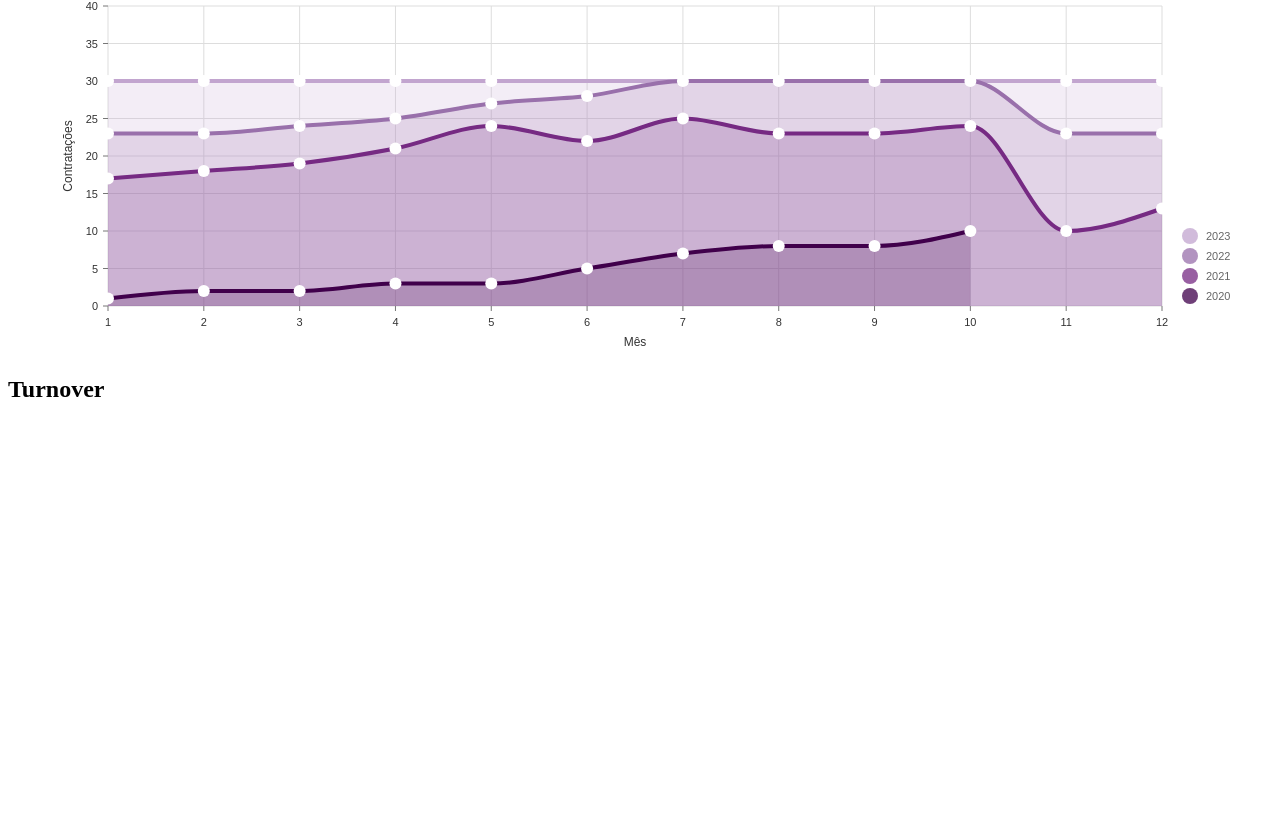
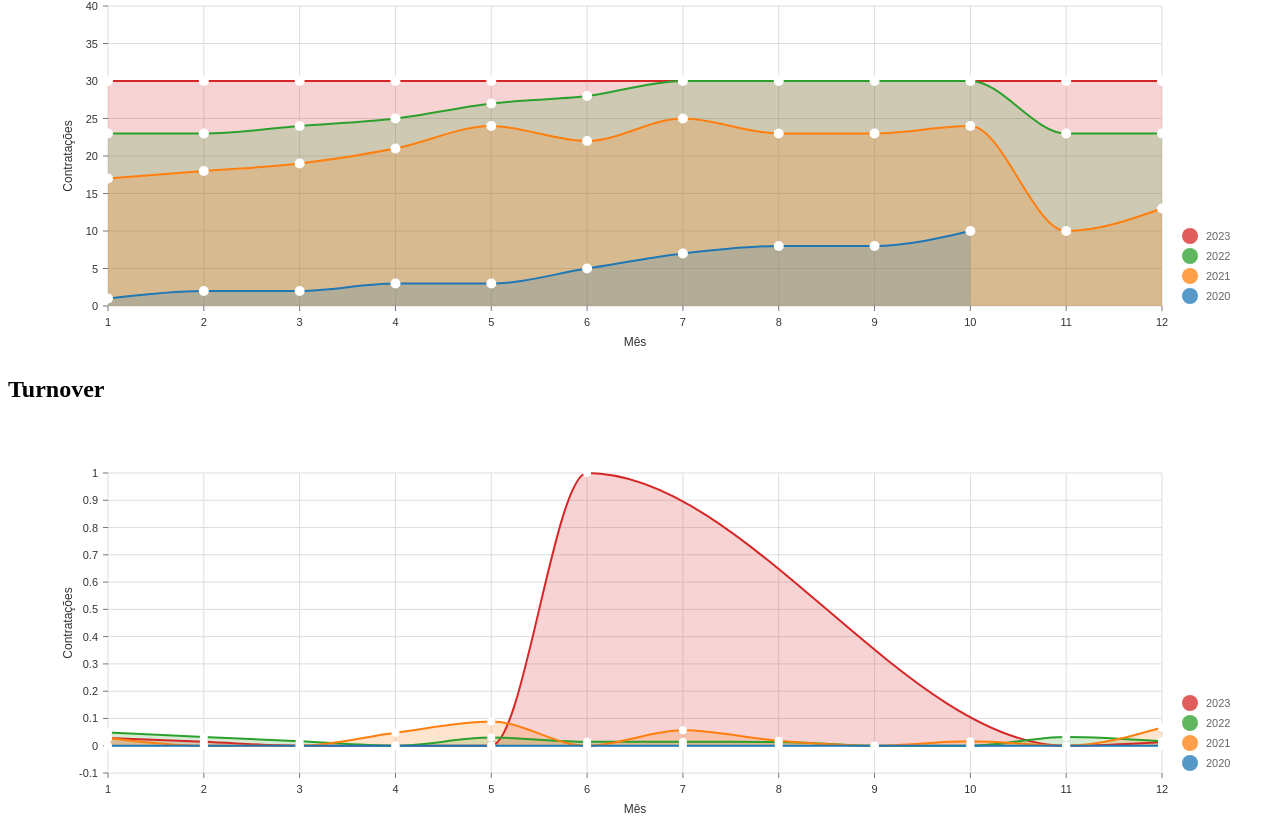
Before and after one commit to trkotovicz/payroll-charts-client, a React (Create React App) app: page /charts in a window 1280 px wide. Shown: the part 171-1002 px from the top of the page. Before the commit the page ends 800 px from the top, so only its background shows below. Built offline with nearby package versions, Linux system fonts and the light colour scheme.

Commit message:
feat: creates TurnoverChart component

```diff
--- a/src/components/HeadcountChart.js
+++ b/src/components/HeadcountChart.js
@@ -1,8 +1,5 @@
 import React from "react";
 import { ResponsiveLine } from "@nivo/line";
-
-
-
 
 function HeadcountChart({ data }) {
   if (!data) return null;
@@ -75,16 +72,16 @@ function HeadcountChart({ data }) {
           legendOffset: -40,
         }}
         enablePoints={true}
-        pointSize={12}
+        pointSize={10}
         pointColor="#ffffff"
         pointBorderWidth={2}
         pointBorderColor={{ from: 'serieColor', modifiers: [] }}
         enableGridX={true}
         enableGridY={true}
         useMesh={true}
-        colors={{ scheme: 'purpleRed_green' }}
-        // colors={{ scheme: 'spectral' }}
-        lineWidth={4}
+        // colors={{ scheme: 'purpleRed_green' }}
+        colors={{ scheme: 'category10' }}
+        lineWidth={2}
         enableArea={true}
         legends={[
           {
--- a/src/components/Turnover.js
+++ b/src/components/Turnover.js
@@ -0,0 +1,116 @@
+import React from "react";
+import { ResponsiveLine } from "@nivo/line";
+
+function TurnoverChart({ data }) {
+  if (!data) return null;
+
+  const organizedData = {};
+
+  data.turnover.forEach(({ month, value }) => {
+    const [year, monthNumber] = month.split('-');
+    if (!organizedData[year]) {
+      organizedData[year] = [];
+    }
+    organizedData[year].push({ month: monthNumber, value });
+  });
+
+  // ordena os meses
+  Object.values(organizedData).forEach((element) => {
+    element.sort((a, b) => parseInt(a.month) - parseInt(b.month));
+  });
+  // Ordena os anos
+  const sortedData = Object.entries(organizedData).sort((a, b) => parseInt(a[0]) - parseInt(b[0]));
+
+  // Cria um novo objeto com os anos ordenados
+  const orderedData = sortedData.reduce((acc, [year, data]) => {
+    acc[year] = data;
+    return acc;
+  }, {});
+
+  const monthOrder = ["03", "04", "05", "06", "07", "08", "09", "10", "11", "12", "01", "02"];
+
+  const chartData = Object.entries(orderedData).map(([year, dataPoints]) => ({
+    id: year,
+    data: dataPoints
+      .map(({ month, value }) => ({
+        x: monthOrder.indexOf(month) + 1,
+        y: value,
+      }))
+      .sort((a, b) => a.x - b.x), // Ordenar os dados pelo índice
+  }));
+
+  return (
+    <div style={{ height: '400px' }}>
+      <ResponsiveLine
+        data={chartData}
+        margin={{ top: 50, right: 110, bottom: 50, left: 100 }}
+        xScale={{
+          type: 'point',
+          useUTC: false,
+          precision: 'month',
+        }}
+        yScale={{ type: "linear", min: -0.01, max: "auto" }}
+        curve="monotoneX"
+        axisTop={null}
+        axisRight={null}
+        axisBottom={{
+          orient: "bottom",
+          tickSize: 5,
+          tickPadding: 5,
+          tickRotation: 0,
+          legend: 'Mês',
+          legendPosition: 'middle',
+          legendOffset: 36,
+        }}
+        axisLeft={{
+          orient: "left",
+          tickSize: 5,
+          tickPadding: 5,
+          tickRotation: 0,
+          legend: 'Contratações',
+          legendPosition: 'middle',
+          legendOffset: -40,
+        }}
+        enablePoints={true}
+        pointSize={8}
+        pointColor="#ffffff"
+        pointBorderWidth={2}
+        pointBorderColor={{ from: 'serieColor', modifiers: [] }}
+        enableGridX={true}
+        enableGridY={true}
+        useMesh={true}
+        colors={{ scheme: 'category10' }}
+        lineWidth={2}
+        enableArea={true}
+        legends={[
+          {
+            anchor: 'bottom-right',
+            direction: 'column',
+            justify: false,
+            translateX: 100,
+            translateY: 0,
+            itemsSpacing: 0,
+            itemDirection: 'left-to-right',
+            itemWidth: 80,
+            itemHeight: 20,
+            itemOpacity: 0.75,
+            symbolSize: 16,
+            symbolShape: 'circle',
+            symbolBorderColor: 'rgba(0, 0, 0, .5)',
+            effects: [
+              {
+                on: 'hover',
+                style: {
+                  itemBackground: 'rgba(0, 0, 0, .03)',
+                  itemOpacity: 1
+                }
+              }
+            ]
+          }
+        ]}
+      />
+    </div>
+  )
+}
+
+export default TurnoverChart;
--- a/src/pages/Charts.js
+++ b/src/pages/Charts.js
@@ -1,6 +1,7 @@
 import React, { useEffect, useState } from 'react';
 import { useLocation } from 'react-router-dom';
 import HeadcountChart from '../components/HeadcountChart';
+import TurnoverChart from '../components/Turnover';
 
 function Charts() {
   const [headcount, setHeadCount] = useState(null);
@@ -197,48 +198,183 @@ function Charts() {
     // const response = await fetch(`${BASE_URL}turnover/${email}`);
     // const data = await response.json();
     const data = {
-      turnover: [
-        {month: '2021-03', value: 0},
-        {month: '2021-04', value: 0},
-        {month: '2021-05', value: 0},
-        {month: '2021-06', value: 0.047619047619047616},
-        {month: '2021-07', value: 0.125},
-        {month: '2021-08', value: 0},
-        {month: '2021-09', value: 0.12},
-        {month: '2021-10', value: 0},
-        {month: '2021-11', value: 0},
-        {month: '2021-12', value: 0.041666666666666664},
-        {month: '2022-01', value: 0},
-        {month: '2022-02', value: 0},
-        {month: '2022-03', value: 0.043478260869565216},
-        {month: '2022-04', value: 0},
-        {month: '2022-05', value: 0},
-        {month: '2022-06', value: 0},
-        {month: '2022-07', value: 0},
-        {month: '2022-08', value: 0},
-        {month: '2022-09', value: 0},
-        {month: '2022-10', value: 0},
-        {month: '2022-11', value: 0},
-        {month: '2022-12', value: 0},
-        {month: '2023-01', value: 0},
-        {month: '2023-02', value: 0},
-        {month: '2023-03', value: 0},
-        {month: '2023-04', value: 0},
-        {month: '2023-05', value: 0},
-        {month: '2023-06', value: 0},
-        {month: '2023-07', value: 0},
-        {month: '2020-08', value: 0},
-        {month: '2020-09', value: 0},
-        {month: '2020-10', value: 0},
-        {month: '2020-11', value: 0},
-        {month: '2020-12', value: 0},
-        {month: '2021-01', value: 0},
-        {month: '2021-02', value: 0.07692307692307693},
-        {month: '2020-03', value: 0},
-        {month: '2020-04', value: 0},
-        {month: '2020-05', value: 0},
-        {month: '2020-06', value: 0},
-        {month: '2020-07', value: 0},
+      "turnover": [
+        {
+          "month": "2022-08",
+          "value": 0.014705882352941176
+        },
+        {
+          "month": "2022-09",
+          "value": 0.014285714285714285
+        },
+        {
+          "month": "2022-10",
+          "value": 0.013888888888888888
+        },
+        {
+          "month": "2022-11",
+          "value": 0
+        },
+        {
+          "month": "2022-12",
+          "value": 0
+        },
+        {
+          "month": "2023-01",
+          "value": 0
+        },
+        {
+          "month": "2023-02",
+          "value": 0.014084507042253521
+        },
+        {
+          "month": "2023-03",
+          "value": 0.02857142857142857
+        },
+        {
+          "month": "2023-04",
+          "value": 0.014705882352941176
+        },
+        {
+          "month": "2023-05",
+          "value": 0
+        },
+        {
+          "month": "2023-06",
+          "value": 0
+        },
+        {
+          "month": "2023-07",
+          "value": 0
+        },
+        {
+          "month": "2021-08",
+          "value": 0
+        },
+        {
+          "month": "2021-09",
+          "value": 0.05660377358490566
+        },
+        {
+          "month": "2021-10",
+          "value": 0.01818181818181818
+        },
+        {
+          "month": "2021-11",
+          "value": 0
+        },
+        {
+          "month": "2021-12",
+          "value": 0.016129032258064516
+        },
+        {
+          "month": "2022-01",
+          "value": 0.03225806451612903
+        },
+        {
+          "month": "2022-02",
+          "value": 0.016129032258064516
+        },
+        {
+          "month": "2022-03",
+          "value": 0.04838709677419355
+        },
+        {
+          "month": "2022-04",
+          "value": 0.03225806451612903
+        },
+        {
+          "month": "2022-05",
+          "value": 0.016129032258064516
+        },
+        {
+          "month": "2022-06",
+          "value": 0
+        },
+        {
+          "month": "2022-07",
+          "value": 0.029850746268656716
+        },
+        {
+          "month": "2020-01",
+          "value": 0
+        },
+        {
+          "month": "2020-02",
+          "value": 0
+        },
+        {
+          "month": "2020-03",
+          "value": 0
+        },
+        {
+          "month": "2020-04",
+          "value": 0
+        },
+        {
+          "month": "2020-05",
+          "value": 0
+        },
+        {
+          "month": "2020-06",
+          "value": 0
+        },
+        {
+          "month": "2020-07",
+          "value": 0
+        },
+        {
+          "month": "2020-08",
+          "value": 0
+        },
+        {
+          "month": "2020-09",
+          "value": 0
+        },
+        {
+          "month": "2020-10",
+          "value": 0
+        },
+        {
+          "month": "2020-11",
+          "value": 0
+        },
+        {
+          "month": "2020-12",
+          "value": 0
+        },
+        {
+          "month": "2021-01",
+          "value": 0
+        },
+        {
+          "month": "2021-02",
+          "value": 0.06666666666666667
+        },
+        {
+          "month": "2021-03",
+          "value": 0.02857142857142857
+        },
+        {
+          "month": "2021-04",
+          "value": 0
+        },
+        {
+          "month": "2021-05",
+          "value": 0
+        },
+        {
+          "month": "2021-06",
+          "value": 0.047619047619047616
+        },
+        {
+          "month": "2021-07",
+          "value": 0.08888888888888889
+        },
+        {
+          "month": "2023-08",
+          "value": 1
+        }
       ]
     }
     setTurnover(data);
@@ -252,6 +388,9 @@ function Charts() {
       <HeadcountChart data={ headcount } />
 
       <h2>Turnover</h2>
+
+      <TurnoverChart data={ turnover } />
+
     </div>
   );
 }
```
